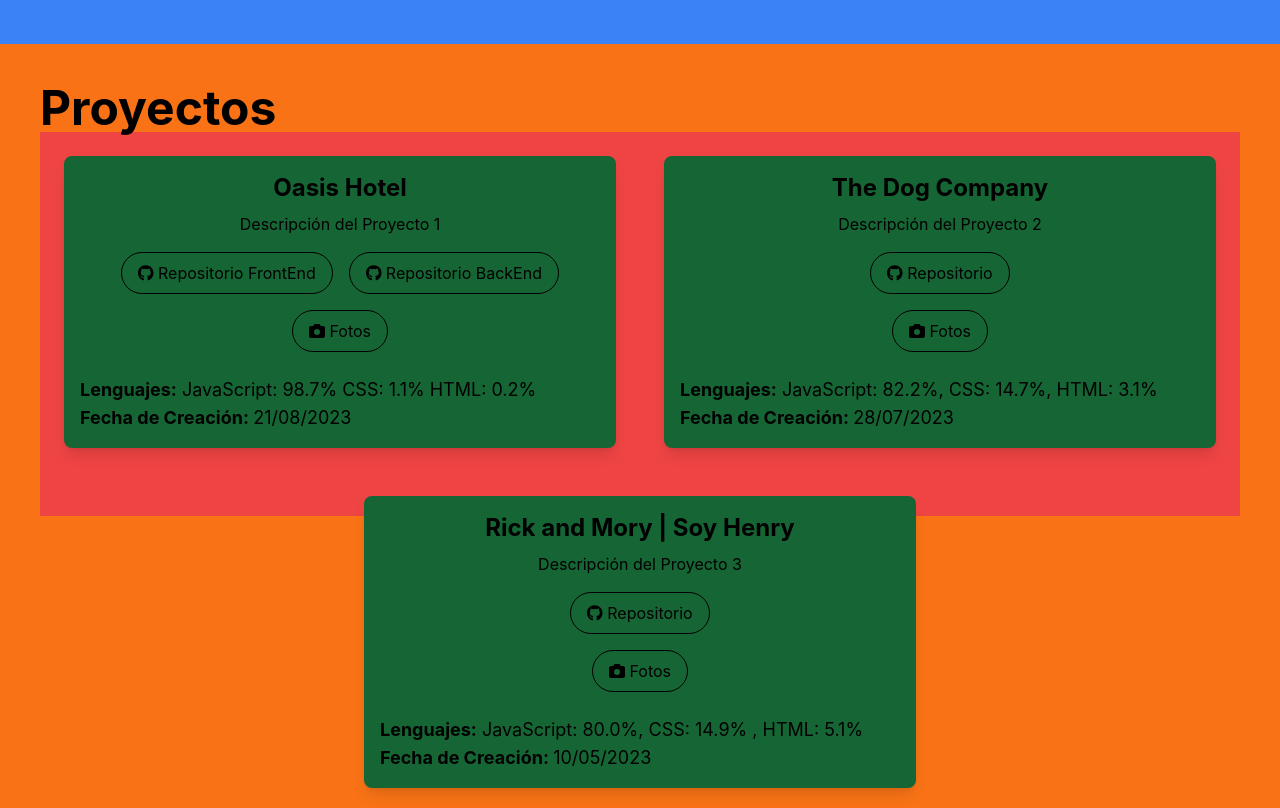
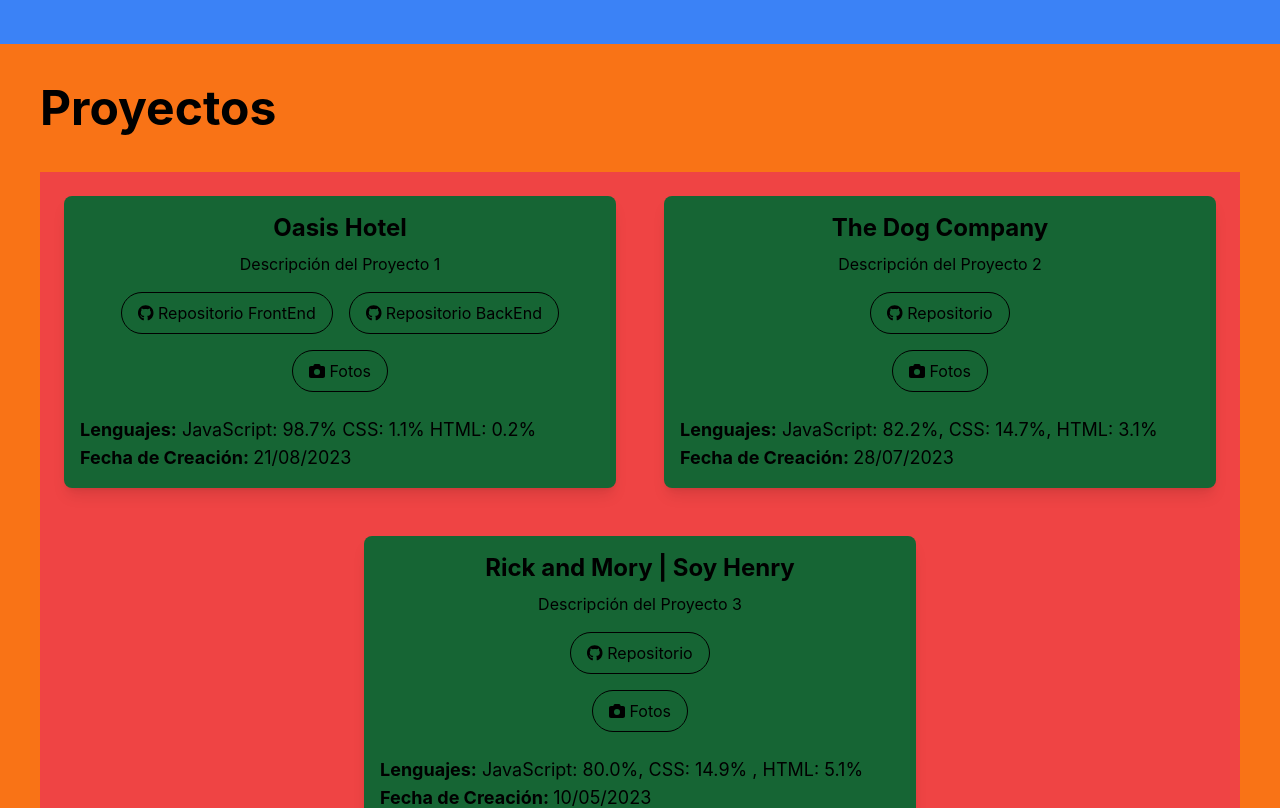
Before and after one commit to JBautistaBeck/My-Portafolio-Viejo, a React (Create React App) app: page / in a window 1280 px wide. Shown: the part 1620-2428 px from the top of the page. Built offline with nearby package versions, Linux system fonts and the light colour scheme.

Commit message:
proyectos c final

```diff
--- a/src/views/proyectos.jsx
+++ b/src/views/proyectos.jsx
@@ -19,11 +19,11 @@
   };
 
   return (
-    <div className=" bg-orange-500 text-black p-10 h-screen">
+    <div className=" bg-orange-500 text-black p-10 h-full">
 
-      <h1 className='text-5xl font-bold'>Proyectos</h1>
+      <h1 className='text-5xl font-bold mb-10'>Proyectos</h1>
 
-      <div className=" bg-red-500 flex flex-wrap items-center justify-center max-h-96 mb-8">
+      <div className=" bg-red-500 flex flex-wrap items-center justify-center ">
       {informacionPro.map((proyecto, index) => (
         <div className="w-1/2 p-2" key={index}>
           <Card
```
